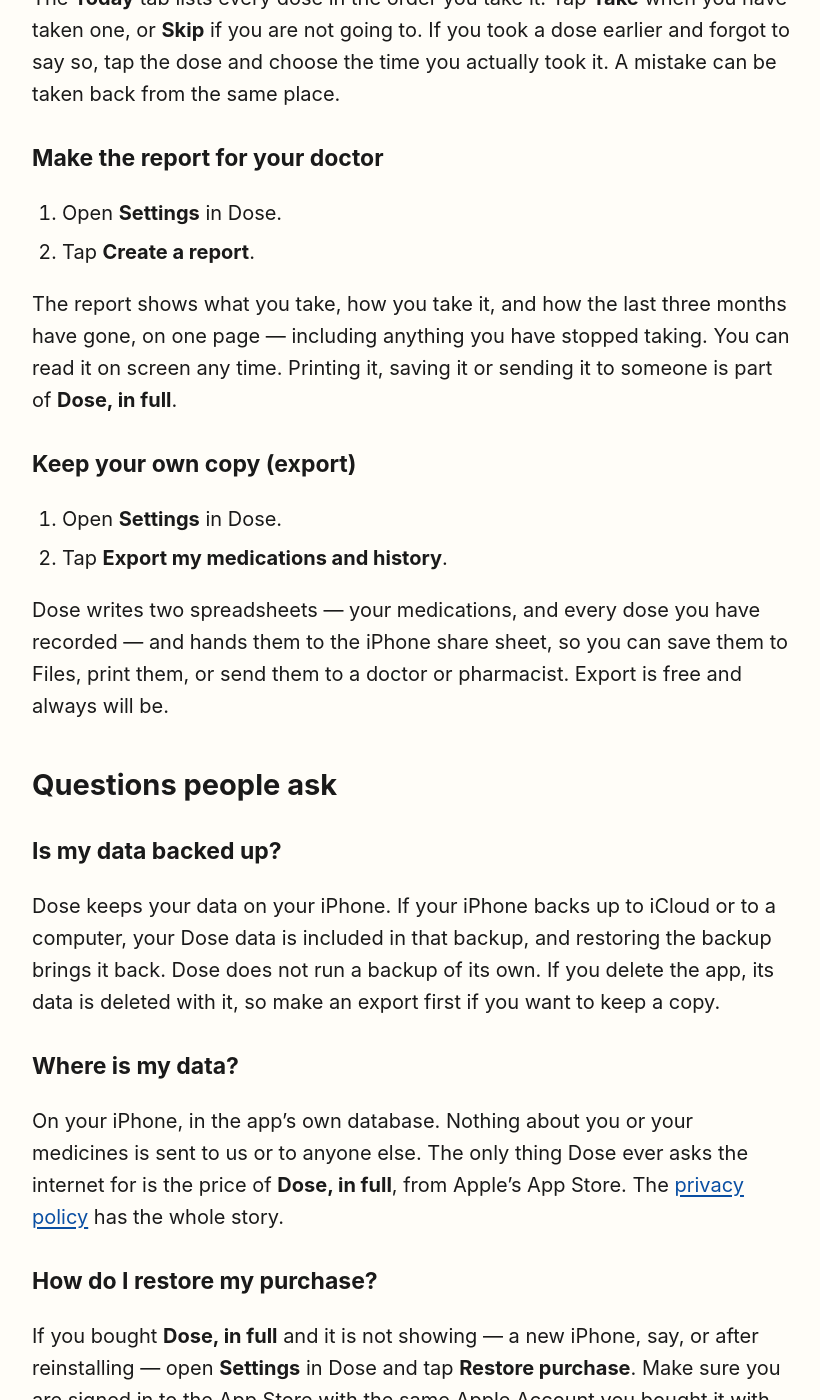
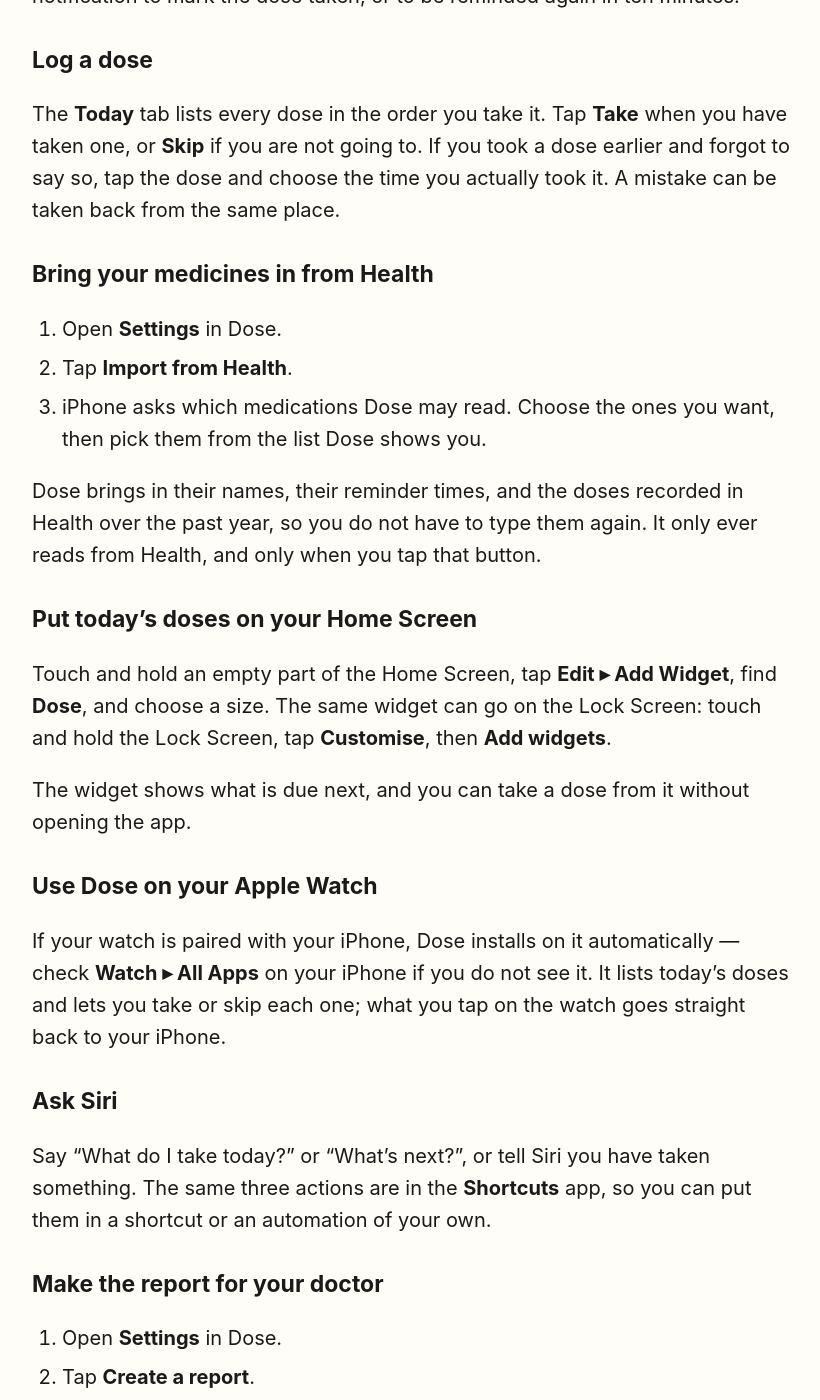
Before and after one commit to Enlitened/dose-support, a Jekyll site: the page built from index.md, in a window 1280 px wide and 1400 px high, scrolled down 1246 px. Shown: the whole window, without its empty margins (228-1048 px from the left). Built offline with Jekyll 4.4.1, drawn with Linux system fonts in a browser that asks for light colours; some of the changed text lies outside the part shown.

Commit message:
Describe the widgets, the Apple Watch app, Health import and backups

```diff
--- a/index.md
+++ b/index.md
@@ -15,7 +15,11 @@ Dose is free for three medications; **Dose, in full** is a single payment that
 adds as many medications as you need and lets you share or print the report for
 your doctor. It is never a subscription.
 
-**Requires iOS 26** or later, on iPhone.
+Dose is also on your wrist and on your Home Screen: there is an Apple Watch app,
+and widgets for the Home Screen and the Lock Screen.
+
+**Requires iOS 26** or later, on iPhone. The watch app needs watchOS 26 on a
+paired Apple Watch.
 
 ## How to
 
@@ -44,6 +48,39 @@ you have taken one, or **Skip** if you are not going to. If you took a dose
 earlier and forgot to say so, tap the dose and choose the time you actually took
 it. A mistake can be taken back from the same place.
 
+### Bring your medicines in from Health
+
+1. Open **Settings** in Dose.
+2. Tap **Import from Health**.
+3. iPhone asks which medications Dose may read. Choose the ones you want, then
+   pick them from the list Dose shows you.
+
+Dose brings in their names, their reminder times, and the doses recorded in
+Health over the past year, so you do not have to type them again. It only ever
+reads from Health, and only when you tap that button.
+
+### Put today's doses on your Home Screen
+
+Touch and hold an empty part of the Home Screen, tap **Edit ▸ Add Widget**, find
+**Dose**, and choose a size. The same widget can go on the Lock Screen: touch and
+hold the Lock Screen, tap **Customise**, then **Add widgets**.
+
+The widget shows what is due next, and you can take a dose from it without
+opening the app.
+
+### Use Dose on your Apple Watch
+
+If your watch is paired with your iPhone, Dose installs on it automatically —
+check **Watch ▸ All Apps** on your iPhone if you do not see it. It lists today's
+doses and lets you take or skip each one; what you tap on the watch goes straight
+back to your iPhone.
+
+### Ask Siri
+
+Say "What do I take today?" or "What's next?", or tell Siri you have taken
+something. The same three actions are in the **Shortcuts** app, so you can put
+them in a shortcut or an automation of your own.
+
 ### Make the report for your doctor
 
 1. Open **Settings** in Dose.
@@ -64,14 +101,26 @@ recorded — and hands them to the iPhone share sheet, so you can save them to
 Files, print them, or send them to a doctor or pharmacist. Export is free and
 always will be.
 
+### Save a backup, or move to a new iPhone
+
+1. Open **Settings** in Dose.
+2. Tap **Save a backup**, and put the file somewhere you will find it again —
+   Files, or iCloud Drive.
+
+On the new iPhone, install Dose, then open **Settings ▸ Restore from a backup**
+and choose the file. Dose asks whether to replace everything or to add only what
+is missing. Backups are free.
+
 ## Questions people ask
 
 ### Is my data backed up?
 
 Dose keeps your data on your iPhone. If your iPhone backs up to iCloud or to a
 computer, your Dose data is included in that backup, and restoring the backup
-brings it back. Dose does not run a backup of its own. If you delete the app,
-its data is deleted with it, so make an export first if you want to keep a copy.
+brings it back. Dose does not back anything up on its own, and there is no
+account holding a copy — so if you want one of your own, use **Save a backup**
+above, or export your history. If you delete the app, its data is deleted
+with it.
 
 ### Where is my data?
 
```
Also changed, not shown: privacy.md (+14 -8 lines).
